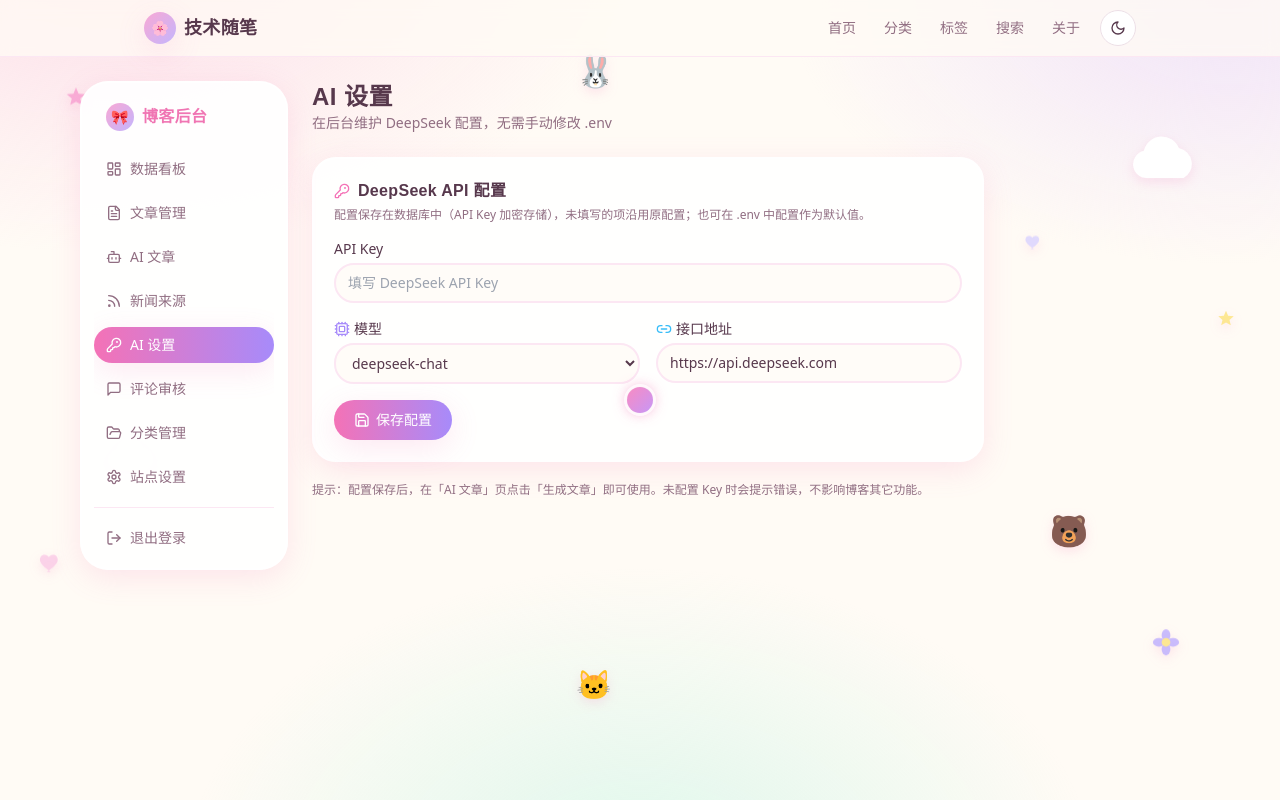
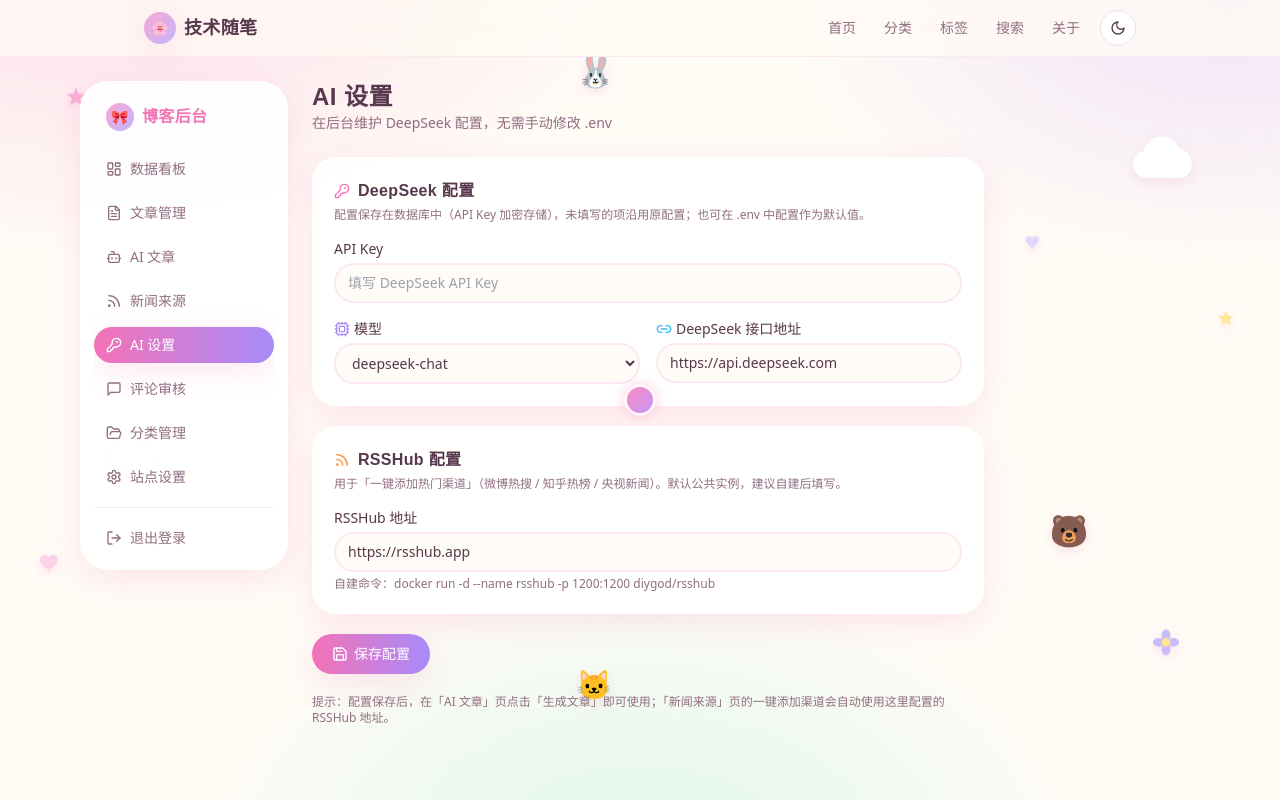
Before and after one commit to Bint-max/wz-, a Next.js app: page /admin/ai-settings in a window 1280 px wide. Shown: the top 800 px of the page. Built offline with nearby package versions, Linux system fonts and the light colour scheme; no server answers; the database is empty; a web font is replaced by a local one.

Commit message:
feat: RSSHub 地址支持后台 AI 设置页配置

```diff
--- a/src/app/admin/(dashboard)/ai-sources/page.tsx
+++ b/src/app/admin/(dashboard)/ai-sources/page.tsx
@@ -1,10 +1,11 @@
 import { SourceManager } from "@/components/admin/ai/SourceManager";
+import { getRsshubBaseUrl } from "@/lib/ai/config";
 
 export const metadata = { title: "新闻来源" };
 export const dynamic = "force-dynamic";
 
-export default function AiSourcesPage() {
-  const rsshubBaseUrl = process.env.RSSHUB_BASE_URL || "https://rsshub.app";
+export default async function AiSourcesPage() {
+  const rsshubBaseUrl = await getRsshubBaseUrl();
   return (
     <div className="space-y-6">
       <div>
--- a/src/app/api/admin/ai/settings/route.ts
+++ b/src/app/api/admin/ai/settings/route.ts
@@ -4,7 +4,7 @@
 import { ok, fail, handleError } from "@/lib/api";
 
 /**
- * GET /api/admin/ai/settings —— 获取 DeepSeek 配置（脱敏）
+ * GET /api/admin/ai/settings —— 获取 AI 配置（脱敏）
  */
 export async function GET() {
   try {
@@ -13,6 +13,7 @@
     return ok({
       model: config.model,
       baseUrl: config.baseUrl,
+      rsshubBaseUrl: config.rsshubBaseUrl,
       apiKeyMasked: maskApiKey(config.apiKey),
       hasApiKey: Boolean(config.apiKey),
     });
@@ -22,8 +23,9 @@
 }
 
 /**
- * POST /api/admin/ai/settings —— 保存 DeepSeek 配置
- * body: { apiKey?, model?, baseUrl? }（apiKey 为空表示保持不变）
+ * POST /api/admin/ai/settings —— 保存 AI 配置
+ * body: { apiKey?, model?, baseUrl?, rsshubBaseUrl? }
+ * （字段为空表示保持不变）
  */
 export async function POST(req: NextRequest) {
   try {
@@ -32,12 +34,19 @@
     const apiKey = typeof body?.apiKey === "string" ? body.apiKey.trim() : undefined;
     const model = typeof body?.model === "string" ? body.model.trim() : undefined;
     const baseUrl = typeof body?.baseUrl === "string" ? body.baseUrl.trim() : undefined;
+    const rsshubBaseUrl =
+      typeof body?.rsshubBaseUrl === "string" ? body.rsshubBaseUrl.trim() : undefined;
 
-    if (apiKey === undefined && model === undefined && baseUrl === undefined) {
+    if (
+      apiKey === undefined &&
+      model === undefined &&
+      baseUrl === undefined &&
+      rsshubBaseUrl === undefined
+    ) {
       return fail("没有可保存的内容");
     }
 
-    const result = await saveAiConfig({ apiKey, model, baseUrl });
+    const result = await saveAiConfig({ apiKey, model, baseUrl, rsshubBaseUrl });
     return ok(result);
   } catch (e) {
     return handleError(e);
--- a/src/components/admin/ai/DeepSeekSettings.tsx
+++ b/src/components/admin/ai/DeepSeekSettings.tsx
@@ -1,15 +1,18 @@
 "use client";
 
 /**
- * DeepSeek 配置表单（后台维护，无需改 .env）
+ * AI 配置表单（后台维护，无需改 .env）
+ * - DeepSeek：API Key / 模型 / 接口地址
+ * - RSSHub：热门渠道数据源地址
  */
 import { useEffect, useState } from "react";
-import { Save, KeyRound, Cpu, Link2 } from "lucide-react";
+import { Save, KeyRound, Cpu, Link2, Rss } from "lucide-react";
 
 export function DeepSeekSettings() {
   const [apiKey, setApiKey] = useState("");
   const [model, setModel] = useState("deepseek-chat");
   const [baseUrl, setBaseUrl] = useState("https://api.deepseek.com");
+  const [rsshubBaseUrl, setRsshubBaseUrl] = useState("https://rsshub.app");
   const [masked, setMasked] = useState("");
   const [saving, setSaving] = useState(false);
   const [message, setMessage] = useState("");
@@ -21,6 +24,7 @@
         if (d.success) {
           setModel(d.data.model);
           setBaseUrl(d.data.baseUrl);
+          setRsshubBaseUrl(d.data.rsshubBaseUrl);
           setMasked(d.data.apiKeyMasked);
         }
       })
@@ -38,13 +42,14 @@
           apiKey: apiKey || undefined,
           model,
           baseUrl,
+          rsshubBaseUrl,
         }),
       });
       const data = await res.json();
       if (!res.ok) throw new Error(data.error ?? "保存失败");
       setApiKey("");
       setMasked("已保存（新 Key 已加密存储）");
-      setMessage("保存成功 ✿ 生成文章时将使用此配置");
+      setMessage("保存成功 ✿");
     } catch (e) {
       setMessage(e instanceof Error ? e.message : "保存失败");
     } finally {
@@ -57,9 +62,10 @@
 
   return (
     <div className="max-w-2xl space-y-5">
+      {/* DeepSeek 配置 */}
       <div className="rounded-[1.5rem] border-2 border-white/70 bg-card/90 p-5 shadow-soft dark:border-white/10">
         <h2 className="font-cute mb-1 flex items-center gap-2 text-base font-semibold">
-          <KeyRound className="h-4 w-4 text-pink-400" /> DeepSeek API 配置
+          <KeyRound className="h-4 w-4 text-pink-400" /> DeepSeek 配置
         </h2>
         <p className="mb-4 text-xs text-muted-foreground">
           配置保存在数据库中（API Key 加密存储），未填写的项沿用原配置；也可在 .env 中配置作为默认值。
@@ -90,9 +96,33 @@
             </div>
             <div>
               <label className="mb-1 flex items-center gap-1 text-sm font-medium">
-                <Link2 className="h-4 w-4 text-sky-400" /> 接口地址
+                <Link2 className="h-4 w-4 text-sky-400" /> DeepSeek 接口地址
               </label>
               <input value={baseUrl} onChange={(e) => setBaseUrl(e.target.value)} className={inputCls} />
+            </div>
+          </div>
+        </div>
+      </div>
+
+      {/* RSSHub 配置 */}
+      <div className="rounded-[1.5rem] border-2 border-white/70 bg-card/90 p-5 shadow-soft dark:border-white/10">
+        <h2 className="font-cute mb-1 flex items-center gap-2 text-base font-semibold">
+          <Rss className="h-4 w-4 text-orange-400" /> RSSHub 配置
+        </h2>
+        <p className="mb-4 text-xs text-muted-foreground">
+          用于「一键添加热门渠道」（微博热搜 / 知乎热榜 / 央视新闻）。默认公共实例，建议自建后填写。
+        </p>
+        <div>
+          <label className="mb-1 block text-sm font-medium">RSSHub 地址</label>
+          <input
+            value={rsshubBaseUrl}
+            onChange={(e) => setRsshubBaseUrl(e.target.value)}
+            placeholder="http://127.0.0.1:1200"
+            className={inputCls}
+          />
+          <p className="mt-1 text-xs text-muted-foreground">
+            自建命令：docker run -d --name rsshub -p 1200:1200 diygod/rsshub
+          </p>
         </div>
       </div>
 
@@ -106,11 +136,9 @@
         </button>
         {message && <span className="text-sm text-muted-foreground">{message}</span>}
       </div>
-        </div>
-      </div>
 
       <p className="text-xs text-muted-foreground">
-        提示：配置保存后，在「AI 文章」页点击「生成文章」即可使用。未配置 Key 时会提示错误，不影响博客其它功能。
+        提示：配置保存后，在「AI 文章」页点击「生成文章」即可使用；「新闻来源」页的一键添加渠道会自动使用这里配置的 RSSHub 地址。
       </p>
     </div>
   );
--- a/src/lib/ai/config.ts
+++ b/src/lib/ai/config.ts
@@ -1,7 +1,7 @@
 /**
- * DeepSeek 配置管理
+ * AI 相关配置管理（DeepSeek + RSSHub）
  * 优先读取数据库设置（site_settings），未配置时回退环境变量。
- * API Key 在数据库中加密存储。
+ * DeepSeek API Key 在数据库中加密存储。
  */
 import { prisma } from "@/lib/prisma";
 import { encryptText, decryptText } from "@/lib/crypto";
@@ -10,15 +10,17 @@
   apiKey: "deepseek_api_key",
   model: "deepseek_model",
   baseUrl: "deepseek_base_url",
+  rsshubBaseUrl: "rsshub_base_url",
 } as const;
 
 export type AiConfig = {
   apiKey: string;
   model: string;
   baseUrl: string;
+  rsshubBaseUrl: string;
 };
 
-/** 读取 AI 配置 */
+/** 读取 AI 相关配置 */
 export async function getAiConfig(): Promise<AiConfig> {
   const rows = await prisma.siteSetting.findMany({
     where: { key: { in: Object.values(KEYS) } },
@@ -38,14 +40,23 @@
     apiKey,
     model: map[KEYS.model] || process.env.DEEPSEEK_MODEL || "deepseek-chat",
     baseUrl: map[KEYS.baseUrl] || process.env.DEEPSEEK_BASE_URL || "https://api.deepseek.com",
+    rsshubBaseUrl:
+      map[KEYS.rsshubBaseUrl] || process.env.RSSHUB_BASE_URL || "https://rsshub.app",
   };
 }
 
-/** 保存 AI 配置（apiKey 传空字符串表示保持不变） */
+/** 仅获取 RSSHub 地址 */
+export async function getRsshubBaseUrl(): Promise<string> {
+  const config = await getAiConfig();
+  return config.rsshubBaseUrl;
+}
+
+/** 保存配置（apiKey 传空字符串表示保持不变；其它字段非空才更新） */
 export async function saveAiConfig(data: {
   apiKey?: string;
   model?: string;
   baseUrl?: string;
+  rsshubBaseUrl?: string;
 }) {
   const current = await getAiConfig();
 
@@ -58,6 +69,9 @@
   }
   if (data.baseUrl !== undefined && data.baseUrl !== "") {
     settings.push({ key: KEYS.baseUrl, value: data.baseUrl });
+  }
+  if (data.rsshubBaseUrl !== undefined && data.rsshubBaseUrl !== "") {
+    settings.push({ key: KEYS.rsshubBaseUrl, value: data.rsshubBaseUrl });
   }
 
   await prisma.$transaction(
@@ -73,6 +87,7 @@
   return {
     model: data.model || current.model,
     baseUrl: data.baseUrl || current.baseUrl,
+    rsshubBaseUrl: data.rsshubBaseUrl || current.rsshubBaseUrl,
     hasApiKey: Boolean(data.apiKey || current.apiKey),
   };
 }
```
Also changed, not shown: 1 other file (tests, documents, lock files or other folders). Lines whose indentation alone changed are shown as unchanged.
